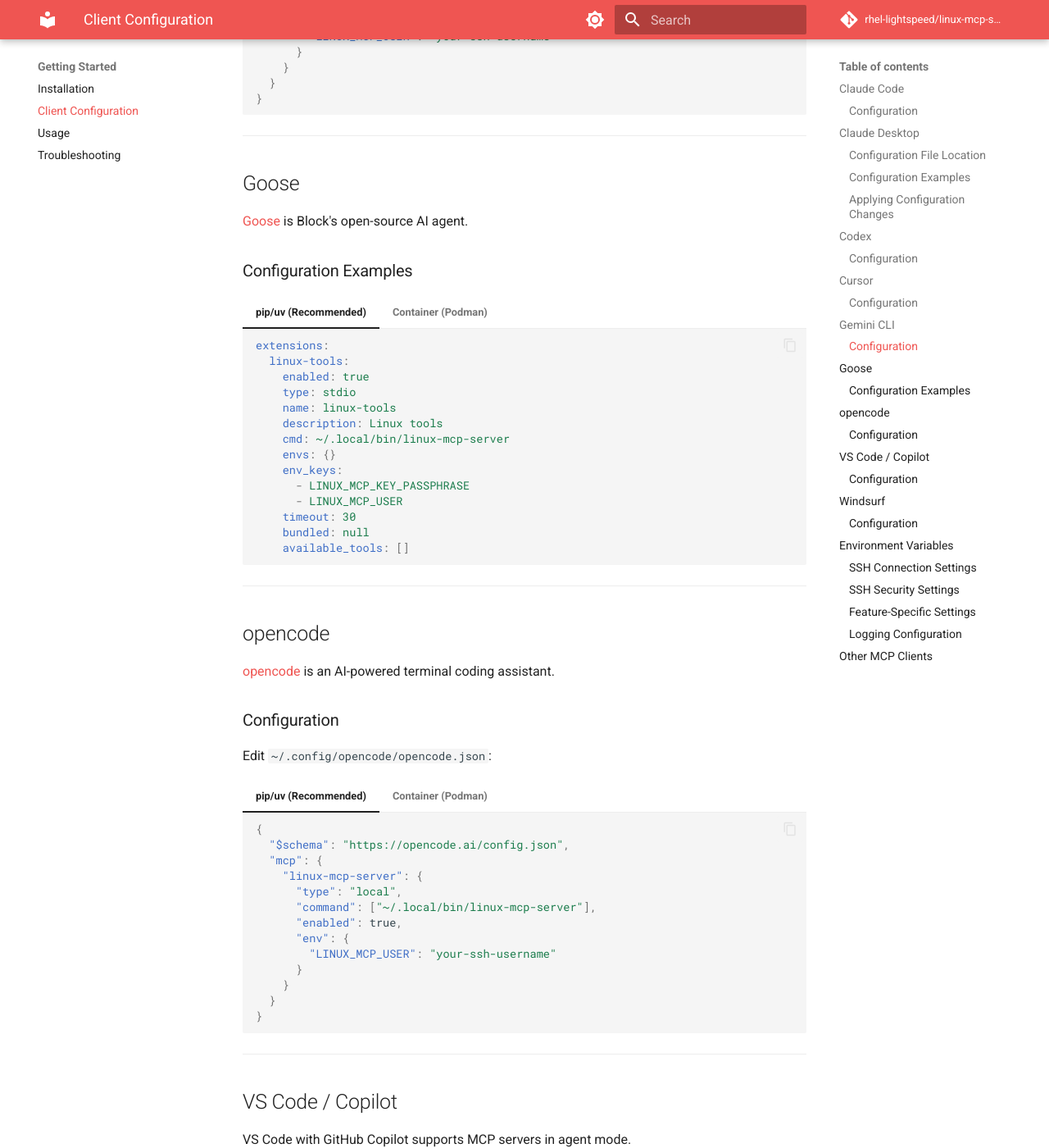
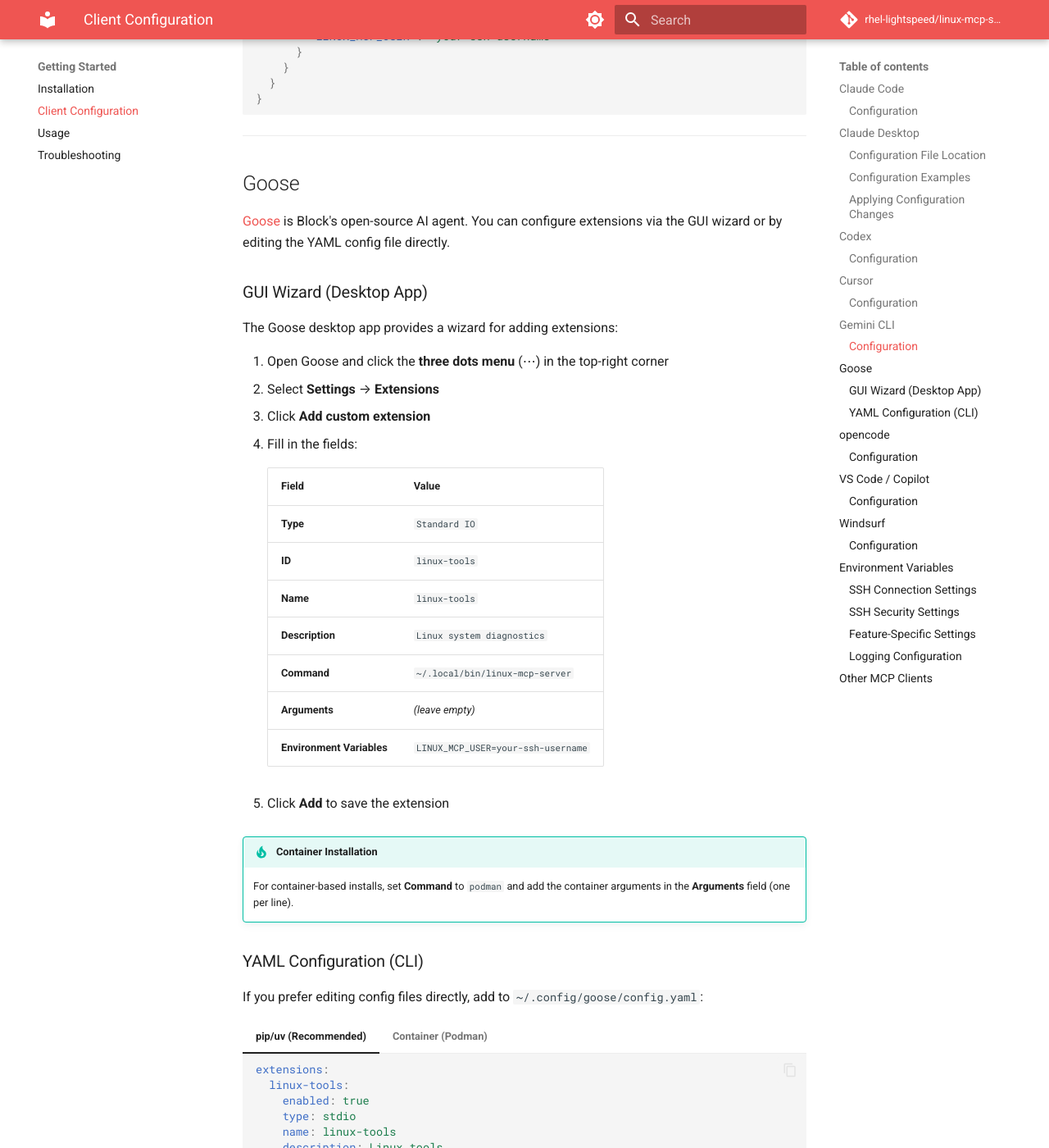
Before and after one commit to rhel-lightspeed/linux-mcp-server, an MkDocs documentation site: the page built from docs/clients.md, in a window 1280 px wide and 1400 px high, scrolled down 3530 px. Shown: the whole window at 82% size. Built offline with MkDocs 1.6.1 and Material for MkDocs 9.7.7, drawn with Linux system fonts in a browser that asks for light colours; comment, search, counter and statistics services are not loaded.

Commit message:
docs: add Goose GUI wizard instructions for extension setup
Add step-by-step instructions for configuring the linux-mcp-server
extension via the Goose desktop app's GUI wizard, alongside the
existing YAML configuration examples.

Signed-off-by: Major Hayden <major@redhat.com>

```diff
--- a/docs/clients.md
+++ b/docs/clients.md
@@ -313,9 +313,35 @@
 
 ## Goose
 
-[Goose](https://block.github.io/goose/) is Block's open-source AI agent.
+[Goose](https://block.github.io/goose/) is Block's open-source AI agent. You can configure extensions via the GUI wizard or by editing the YAML config file directly.
 
-### Configuration Examples
+### GUI Wizard (Desktop App)
+
+The Goose desktop app provides a wizard for adding extensions:
+
+1. Open Goose and click the **three dots menu** (⋯) in the top-right corner
+2. Select **Settings** → **Extensions**
+3. Click **Add custom extension**
+4. Fill in the fields:
+
+    | Field | Value |
+    |-------|-------|
+    | **Type** | `Standard IO` |
+    | **ID** | `linux-tools` |
+    | **Name** | `linux-tools` |
+    | **Description** | `Linux system diagnostics` |
+    | **Command** | `~/.local/bin/linux-mcp-server` |
+    | **Arguments** | *(leave empty)* |
+    | **Environment Variables** | `LINUX_MCP_USER=your-ssh-username` |
+
+5. Click **Add** to save the extension
+
+!!! tip "Container Installation"
+    For container-based installs, set **Command** to `podman` and add the container arguments in the **Arguments** field (one per line).
+
+### YAML Configuration (CLI)
+
+If you prefer editing config files directly, add to `~/.config/goose/config.yaml`:
 
 === "pip/uv (Recommended)"
 
```
